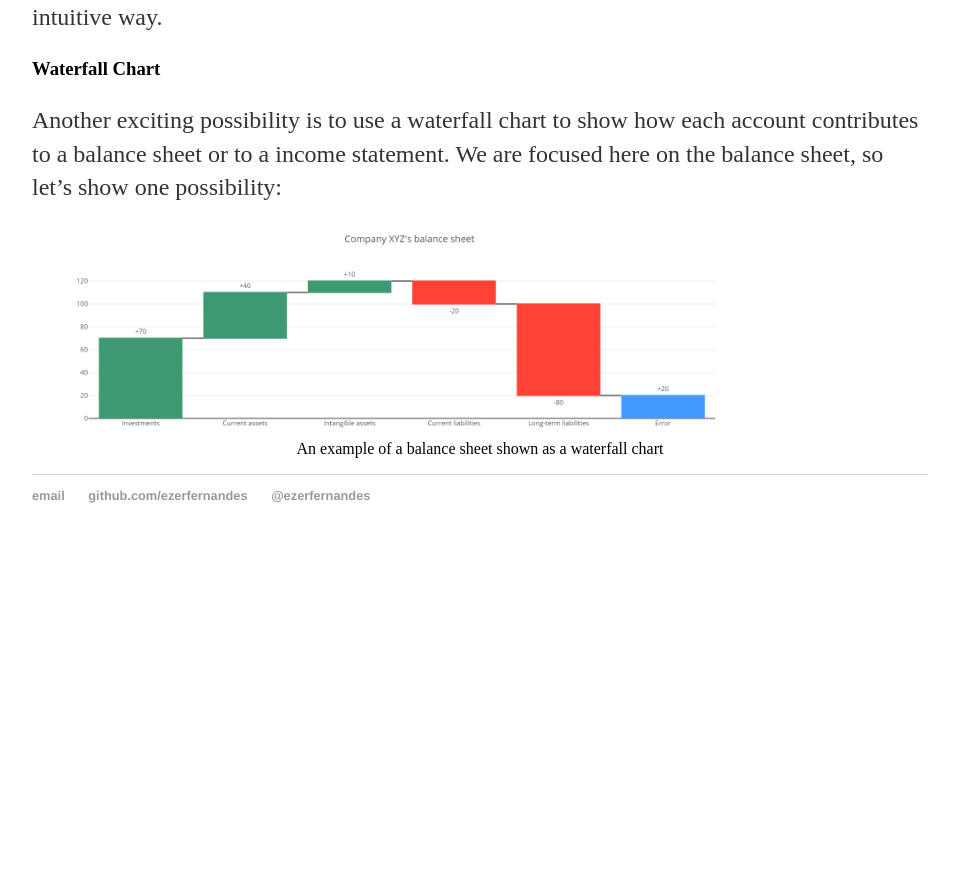
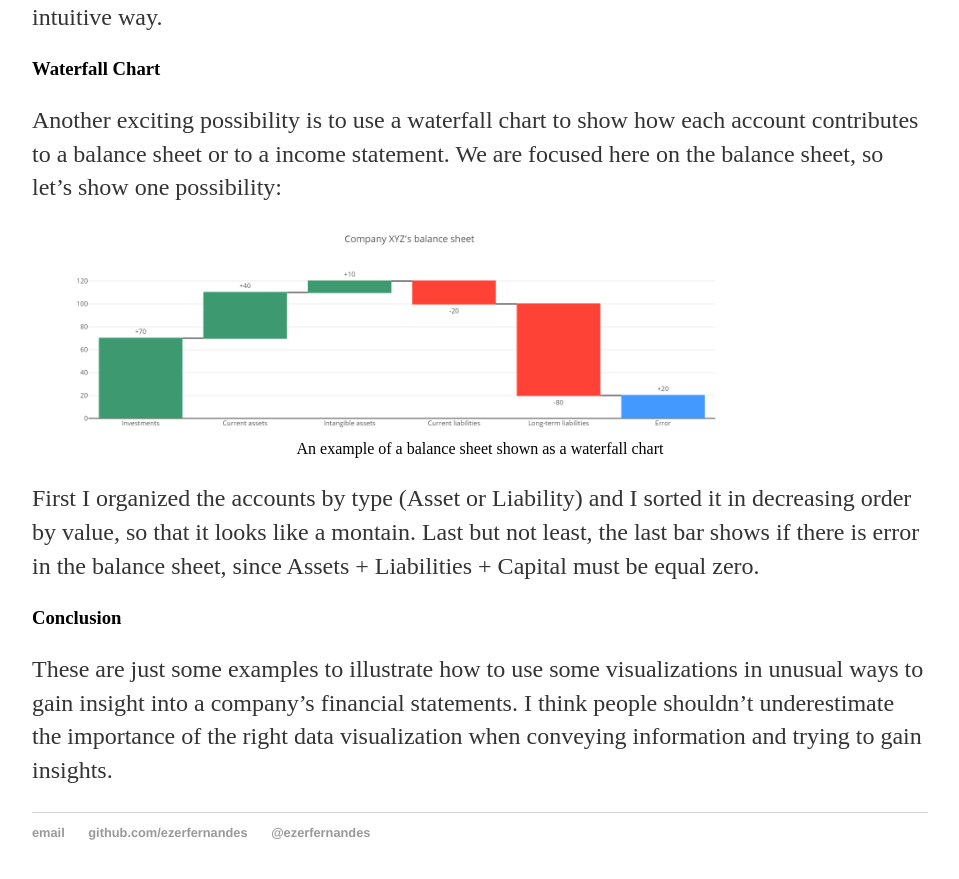
Before and after one commit to ezerfernandes/ezerfernandes.github.io, a Jekyll site: the page built from _posts/2021-02-17-visualizing-financial-statements.md, in a window 1280 px wide and 900 px high, scrolled down 2255 px. Shown: the top 879 px of the window, without its empty margins (160-1119 px from the left). Built offline with Jekyll 4.4.1, drawn with Linux system fonts in a browser that asks for light colours; before the commit the page ends 2818 px from its top, so only the background shows below that.

Commit message:
Update 2021-02-17-visualizing-financial-statements.md

```diff
--- a/_posts/2021-02-17-visualizing-financial-statements.md
+++ b/_posts/2021-02-17-visualizing-financial-statements.md
@@ -31,3 +31,9 @@ The chart is showing a balance sheet in Portuguese, but I think this illustrates
 Another exciting possibility is to use a waterfall chart to show how each account contributes to a balance sheet or to a income statement. We are focused here on the balance sheet, so let's show one possibility:
 
 {% include image.html url="/images/balance_sheet_as_waterfall_chart.png" description="An example of a balance sheet shown as a waterfall chart" size="80%" %}
+
+First I organized the accounts by type (Asset or Liability) and I sorted it in decreasing order by value, so that it looks like a montain. Last but not least, the last bar shows if there is error in the balance sheet, since Assets + Liabilities + Capital must be equal zero.
+
+### Conclusion
+
+These are just some examples to illustrate how to use some visualizations in unusual ways to gain insight into a company's financial statements. I think people shouldn't underestimate the importance of the right data visualization when conveying information and trying to gain insights.
```
